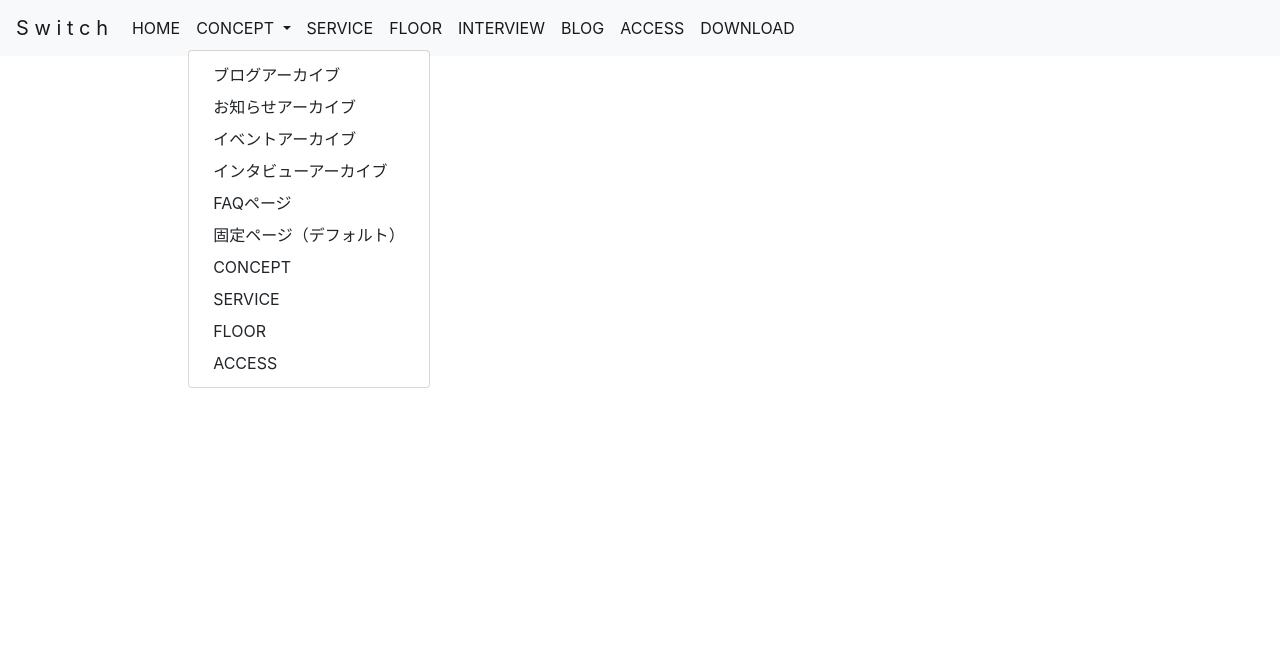
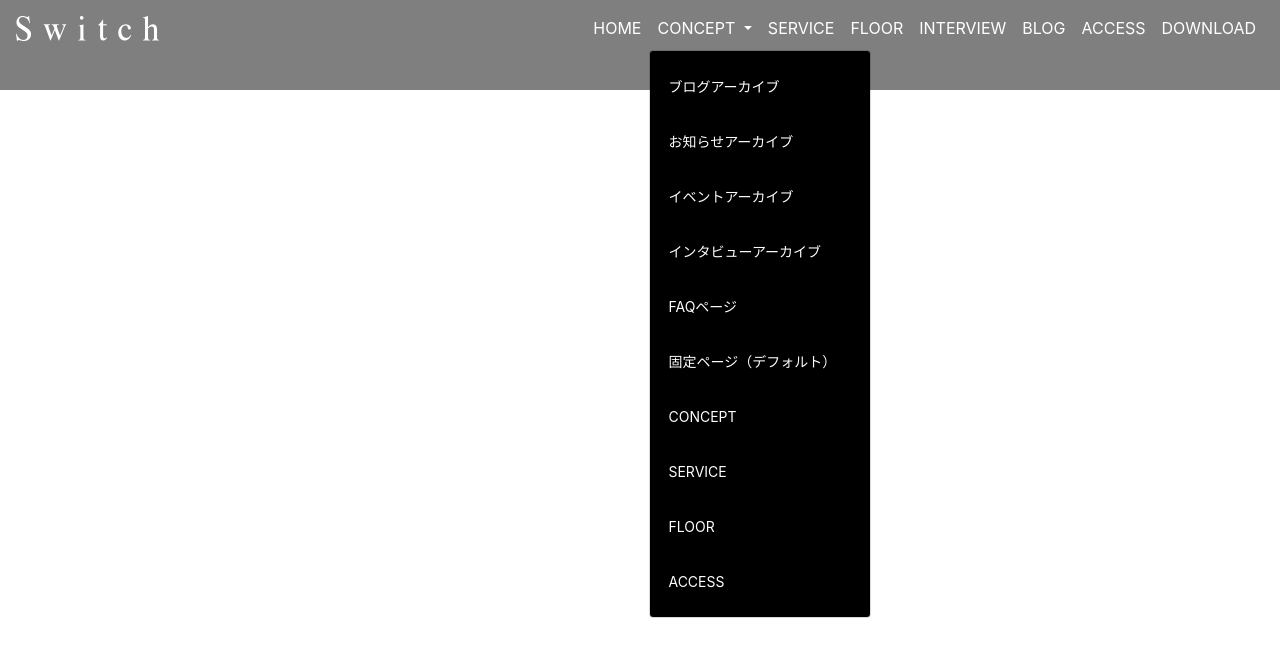
Before and after one commit to ysk0226/Final-Task, a plain HTML site: page index.html in a window 1280 px wide. Both pictures are taken after a click on the button "CONCEPT". Drawn offline with nearby package versions, Linux system fonts and the light colour scheme.

Commit message:
header createing now

```diff
--- a/index.html
+++ b/index.html
@@ -13,22 +13,25 @@
   <body>
       <header>
 
-        <nav class="navbar navbar-expand-lg navbar-light bg-light">
-          <a class="navbar-brand" href="#">S w i t c h</a>
-          <button type="button" class="navbar-toggler" data-toggle="collapse" data-target="#Navber" aria-controls="Navber" aria-expanded="false" aria-label="ナビゲーションの切替">
+        <nav class="navbar navbar-expand-lg">
+          <!-- <div class="container"> -->
+          <a class="logo" href="#"><img src=./logo.png width="143px" height="24.5px"></a>
+
+          <button type="button" class="navbar-toggler" data-toggle="collapse" data-target="#navbarSupportedContent" aria-controls="navbarSupportedContent" aria-expanded="false" aria-label="Toggle navgation">
             <span class="navbar-toggler-icon"></span>
           </button>
 
           <div class="collapse navbar-collapse" id="Navber">
-            <ul class="navbar-nav mr-auto">
+            <ul class="navbar-nav mr-auto"></ul>
+            <ul class="navbar-nav ">
               <li class="nav-item active">
-                <a class="nav-link" href="#">HOME <span class="sr-only">(現位置)</span></a>
+                <a class="nav-link" href="#">HOME <span class="sr-only">(current)</span></a>
               </li>
               <li class="nav-item dropdown">
                 <a href="#" class="nav-link dropdown-toggle" id="navbarDropdown" role="button" data-toggle="dropdown" aria-haspopup="true" aria-expanded="false">
                   CONCEPT
                 </a>
-                <div class="dropdown-menu" aria-labelledby="navbarDropdown">
+                <div class="dropdown-menu " aria-labelledby="navbarDropdown">
                 <a class="dropdown-item" href="#">ブログアーカイブ</a>
                 <a class="dropdown-item" href="#">お知らせアーカイブ</a>
                 <a class="dropdown-item" href="#">イベントアーカイブ</a>
@@ -62,8 +65,8 @@
 
             </ul>
           </div><!-- /.navbar-collapse -->
+          <!-- </div> -->
         </nav>
-
       </header>
       <main></main>
       <footer></footer>
--- a/style.css
+++ b/style.css
@@ -1,12 +1,56 @@
 /* ------->common */
-
+/* body{
+    font-family: ;
+} */
 /* <-------common */
 
 /* ------->header */
-header{
+
+header {
+    background-color: rgba(0, 0, 0, 0.500000);
+    height: 90px;
+    width: 100%;
+    position: fixed;
+    top: 0;
+    left: 0;
+    align-items: center;
+    z-index: 99;
+    vertical-align: middle;
+}
+/*  logo */
+
+/* logo */
+header a {
+    color:white;
+}
+header a:hover {
+    color:#999999;
+}
+.navbar-item {
+    display:inline-block;
+}
+
+/* dropdown */
+.dropdown-menu {
     background-color: black;
 }
+.dropdown-menu a:hover {
+    background-color:#442606;
+    color: #ffffff;
+}
+.dropdown-item {
+    font-size: 14px;
+    color: #fcfdfd;
+    width: 220px;
+    padding:17px 18px;
+    display: block;
 
+
+}
+/* .navbar-toggler-icon {
+
+} */
+/* dropdown */
 /* ------->main */
 
 /* <-------main */
```
Also changed, not shown: logo.png (added).
